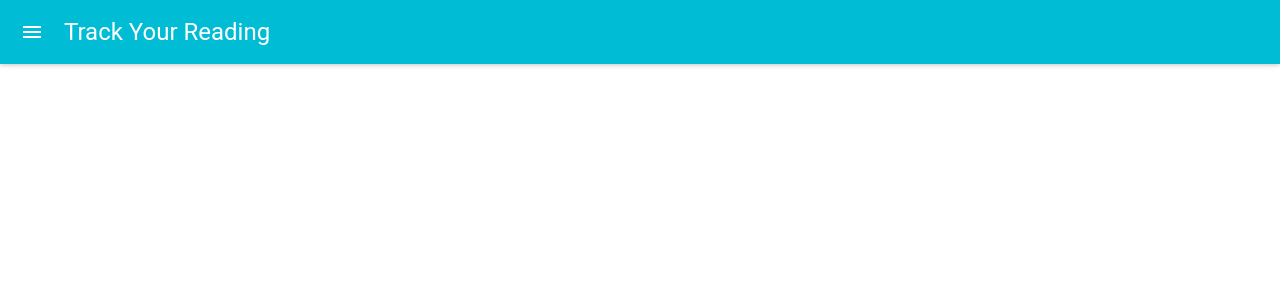
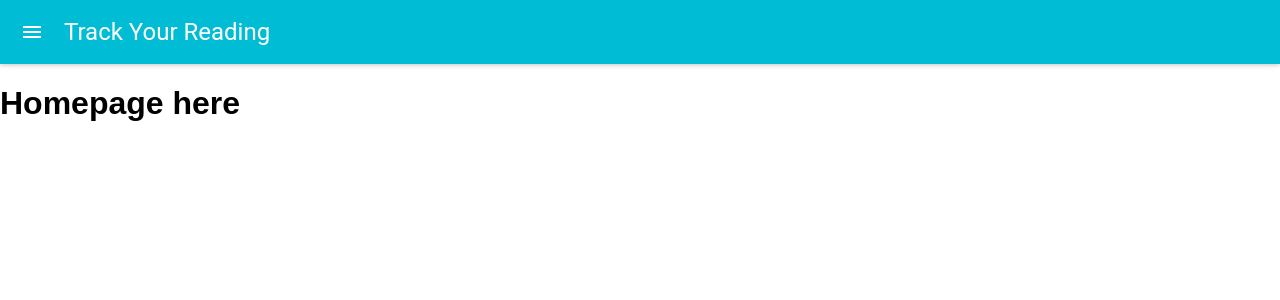
Before and after one commit to tigigti/track-your-reading, a React (Create React App) app in the folder track-your-reading/: page / in a window 1280 px wide. Shown: the top 300 px of the page. Built offline with nearby package versions, Linux system fonts and the light colour scheme.

Commit message:
Fixed routing

```diff
--- a/track-your-reading/src/App.js
+++ b/track-your-reading/src/App.js
@@ -1,6 +1,7 @@
 import React, { Component } from 'react';
 import './App.css';
 import MuiThemeProvider from "material-ui/styles/MuiThemeProvider";
+import {BrowserRouter as Router, Route} from "react-router-dom";
 
 import Navbar from "./components/navbar";
 import Sidebar from "./components/sidebar";
@@ -22,12 +23,22 @@ class App extends Component {
 
   render() {
     return (
+      <Router>
         <MuiThemeProvider>
           <div>
             <Navbar toggleFn={this.toggleNav.bind(this)}/>
             <Sidebar toggleFn={this.toggleNav.bind(this)} open={this.state.navOpen}/>
+            <div>
+              <Route exact path="/"
+                render={()=> <h1>Homepage here</h1>}
+              ></Route>
+              <Route path="/about"
+                render={()=> <h2>And about page will be here</h2>}
+              ></Route>
+            </div>
           </div>
         </MuiThemeProvider>
+      </Router>
     );
   }
 }
--- a/track-your-reading/src/components/sidebar.js
+++ b/track-your-reading/src/components/sidebar.js
@@ -1,5 +1,5 @@
 import React from "react";
-import {BrowserRouter as Router, Link } from "react-router-dom";
+import { Link } from "react-router-dom";
 import Drawer from "material-ui/Drawer";
 import MenuItem from "material-ui/MenuItem";
 
@@ -7,7 +7,6 @@ class Sidebar extends React.Component {
 
     render(){
         return(
-            <Router>
             <Drawer
             docked={false}
             open={this.props.open}
@@ -22,7 +21,6 @@ class Sidebar extends React.Component {
                     <Link to="/about">About</Link>
                 </MenuItem>
             </Drawer>
-            </Router>
         );
     }
 }
```
Lines whose indentation alone changed are shown as unchanged.
